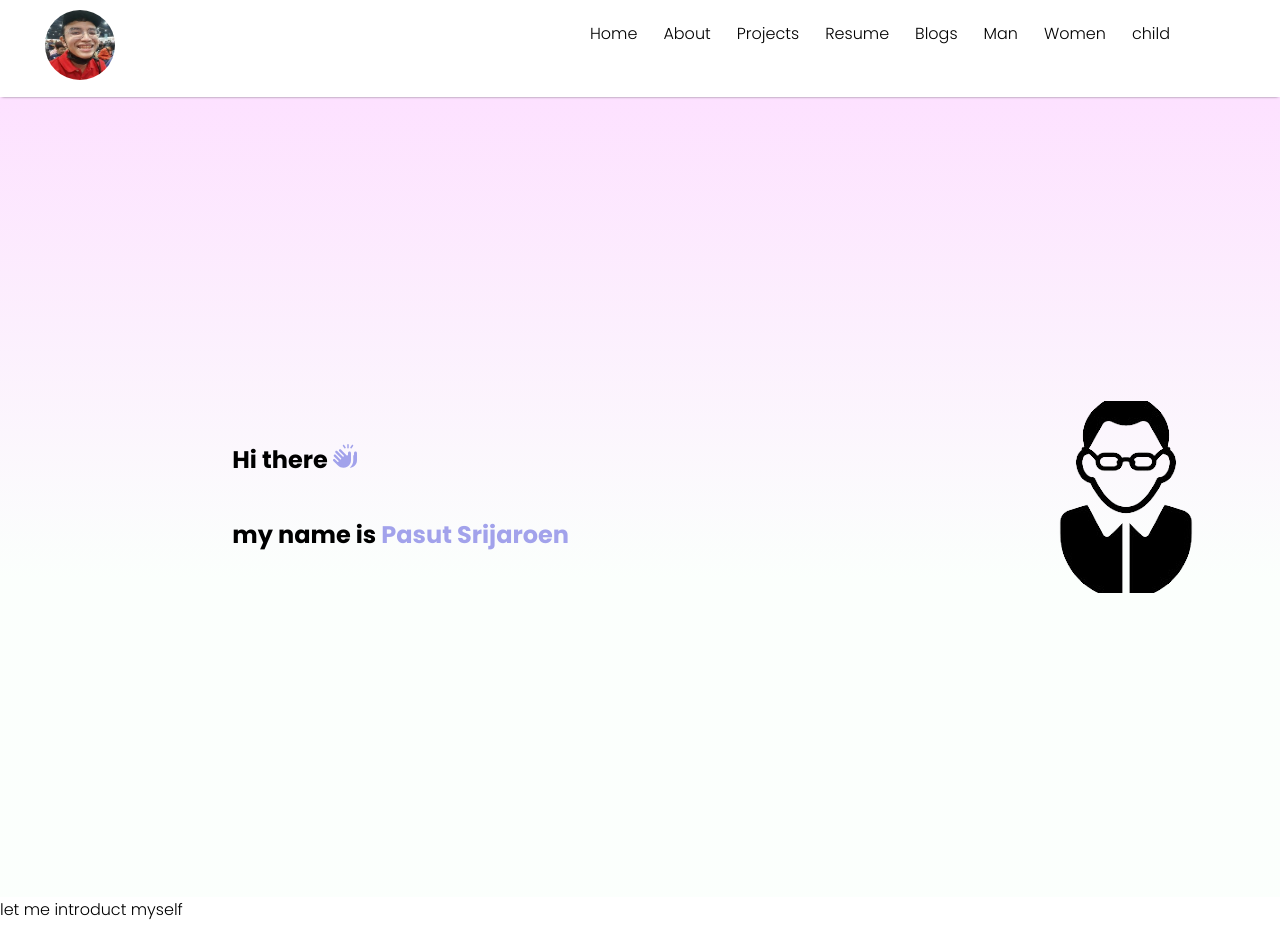
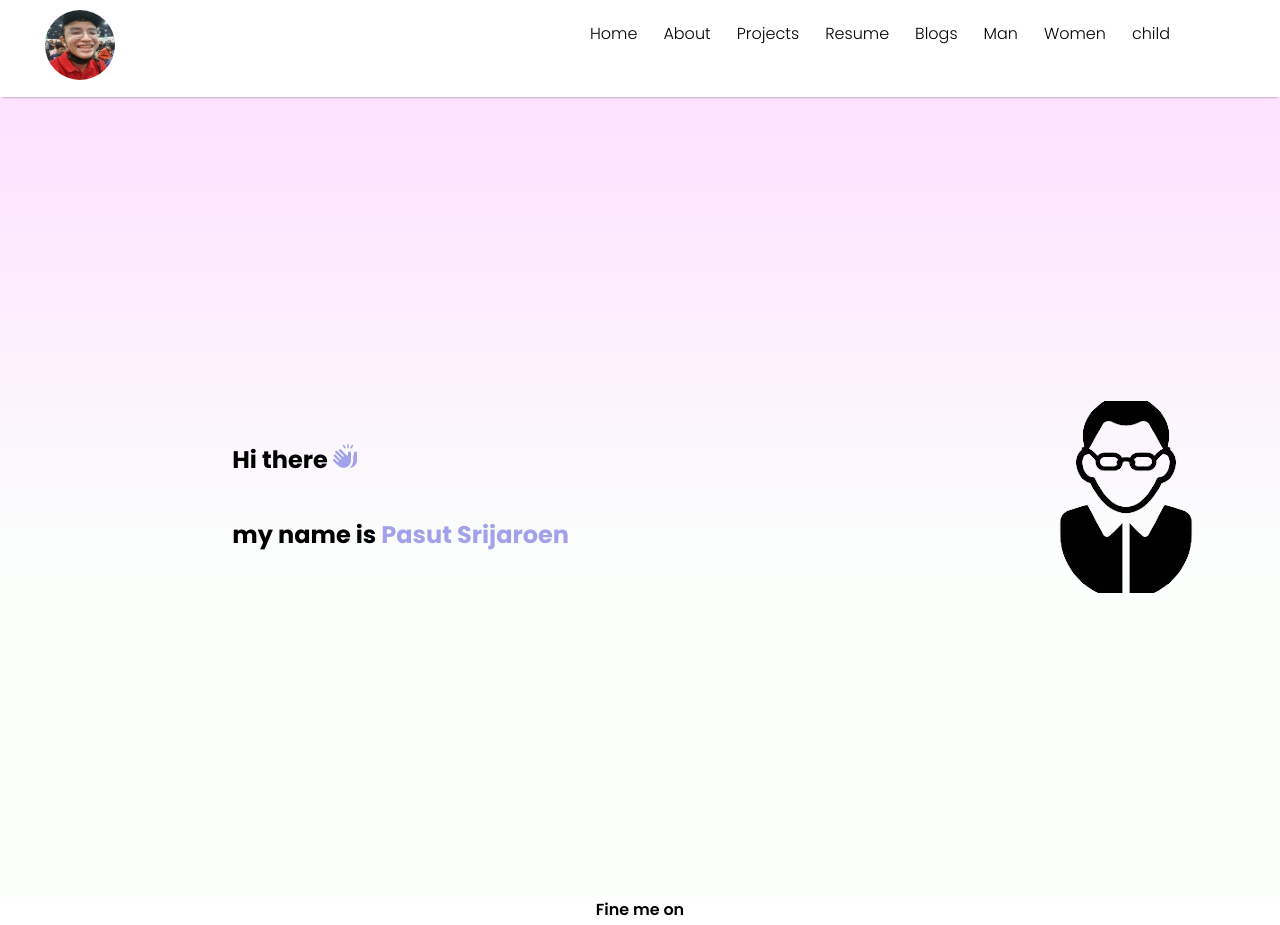
Before and after one commit to 5935512009/resume_Bay, a React (Create React App) app: page / in a window 1280 px wide. Shown: the top 925 px of the page. Built offline with nearby package versions, Linux system fonts and the light colour scheme.

Commit message:
update:{remove some text}

```diff
--- a/src/components/hero/Hero.jsx
+++ b/src/components/hero/Hero.jsx
@@ -15,9 +15,7 @@ export default function Hero() {
               <img src={glass_man_removebg} alt="hero right not work" />
         </div>
     </div>
-    <div className="introduce">
-      let me introduct myself
-    </div>
+
     <div className="findme">
       <FindMe/>
     </div>
```
